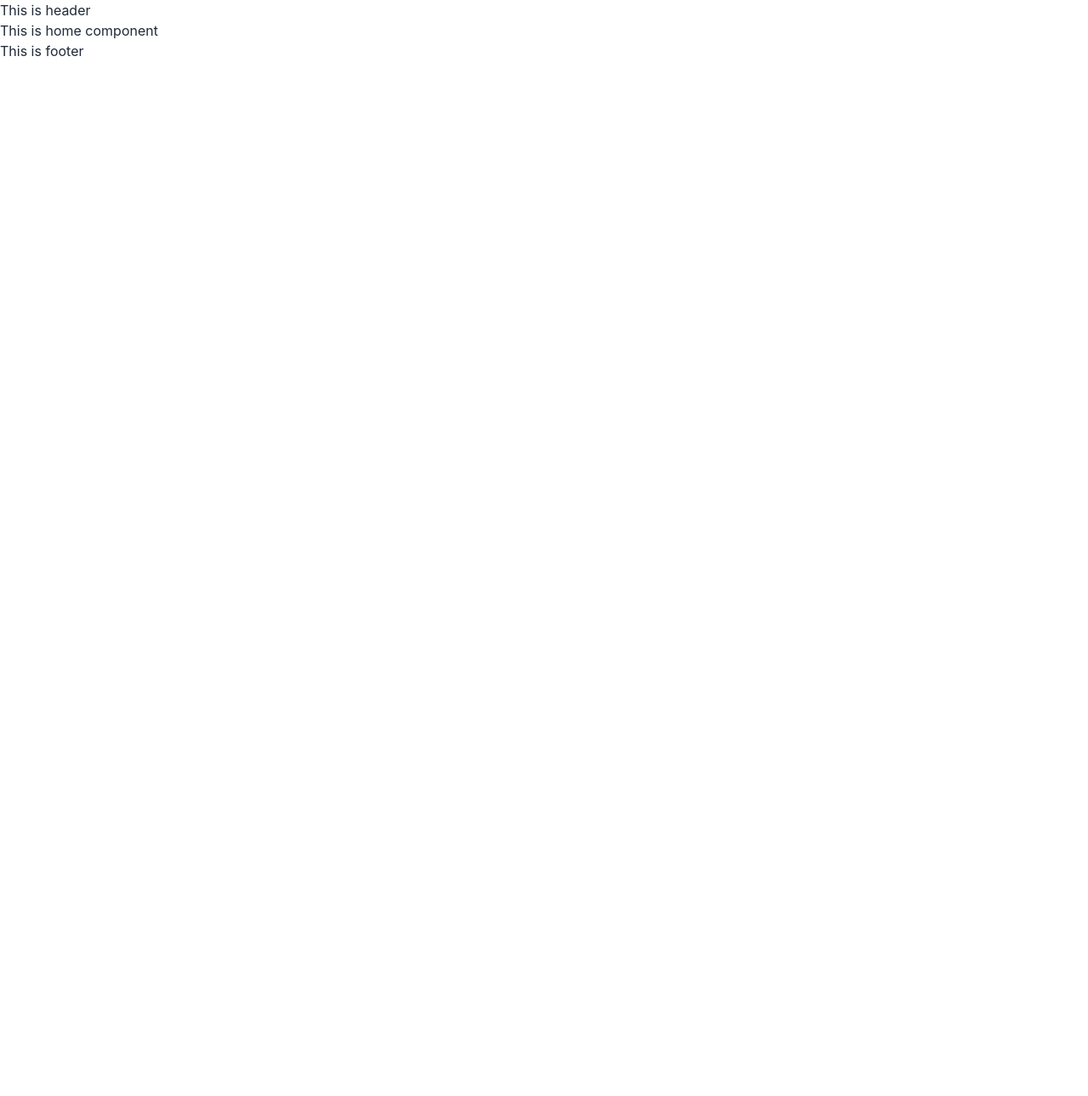
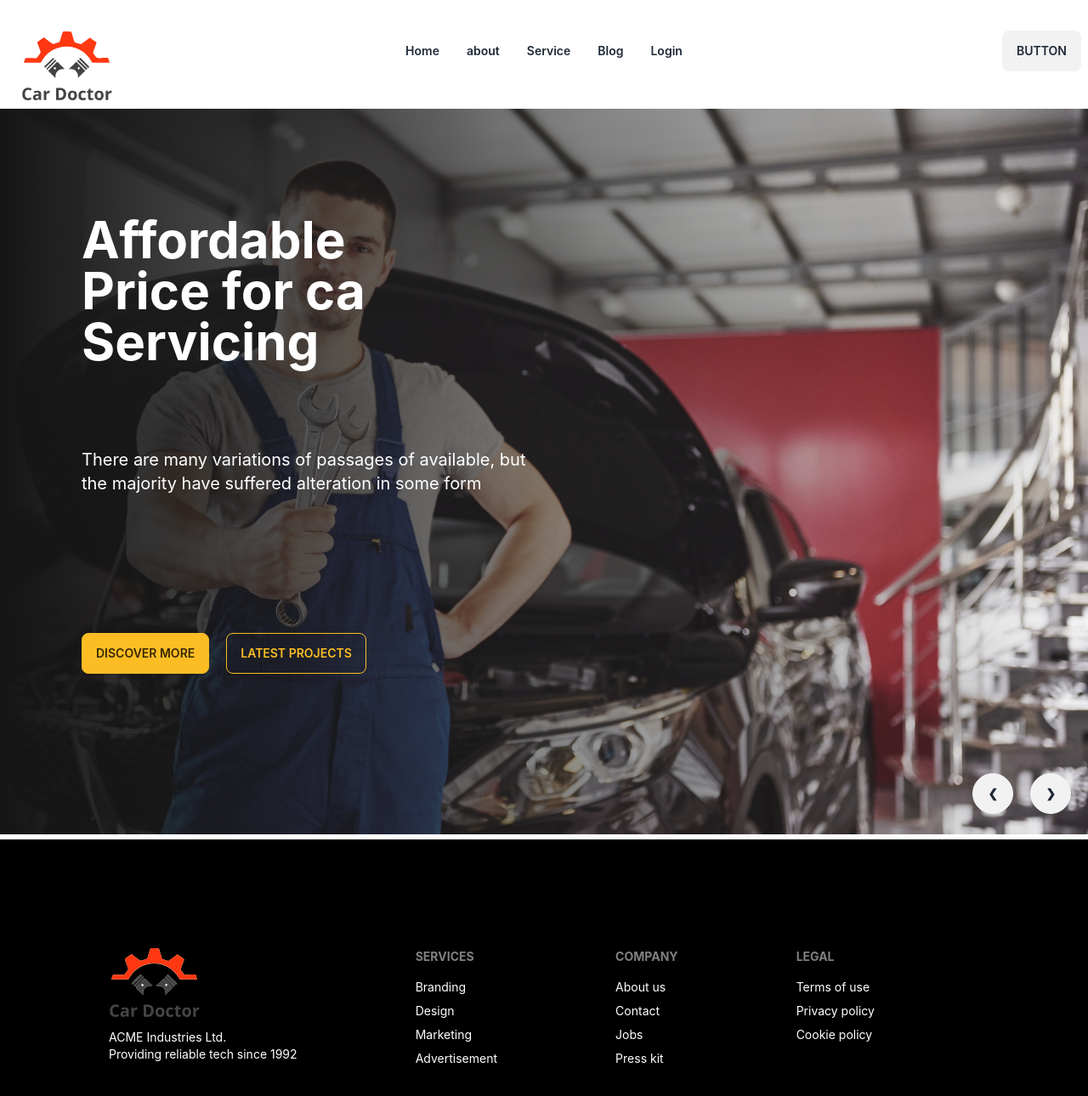
Before and after one commit to Abdurrahmanewu/modern-car-client, a React (Create React App) app: page / in a window 1280 px wide. Shown: the top 1290 px of the page at 85% size. Before the commit the page ends 800 px from the top, so only its background shows below. Built offline with nearby package versions, Linux system fonts and the light colour scheme.

Commit message:
carousel added

```diff
--- a/src/App.js
+++ b/src/App.js
@@ -3,7 +3,7 @@ import router from "./Routes/MainRoutes/Router";
 
 function App() {
   return (
-    <div className="App">
+    <div className="max-w-screen-xl mx-auto">
       <RouterProvider router={router}></RouterProvider>
     </div>
   );
--- /dev/null
+++ b/src/Components/Home/Banner/Banner.css
@@ -0,0 +1,14 @@
+.carousel-img:after {
+  content: "";
+  position: absolute;
+  left: 0;
+  top: 0;
+  width: 100%;
+  height: 100%;
+  display: inline-block;
+  background: linear-gradient(
+    to right,
+    #151515 0%,
+    rgba(21, 21, 21, 0) 100%
+  ); /* W3C */
+}
--- /dev/null
+++ b/src/Components/Home/Banner/Banner.jsx
@@ -0,0 +1,76 @@
+import React from "react";
+import img1 from "../../../assets/images/banner/1.jpg";
+import img2 from "../../../assets/images/banner/2.jpg";
+import img3 from "../../../assets/images/banner/3.jpg";
+import img4 from "../../../assets/images/banner/4.jpg";
+import img5 from "../../../assets/images/banner/5.jpg";
+import img6 from "../../../assets/images/banner/6.jpg";
+import "./Banner.css";
+import BannerItem from "./BannerItem";
+
+const Banner = () => {
+  return (
+    <div>
+      <div className="carousel w-full">
+        <BannerItem image={img1}></BannerItem>
+        <div id="slide2" className="carousel-item relative w-full">
+          <img src={img2} className="w-full" alt="" />
+          <div className="absolute flex justify-between transform -translate-y-1/2 left-5 right-5 top-1/2">
+            <a href="#slide1" className="btn btn-circle">
+              ❮
+            </a>
+            <a href="#slide3" className="btn btn-circle">
+              ❯
+            </a>
+          </div>
+        </div>
+        <div id="slide3" className="carousel-item relative w-full">
+          <img src={img3} className="w-full" alt="" />
+          <div className="absolute flex justify-between transform -translate-y-1/2 left-5 right-5 top-1/2">
+            <a href="#slide2" className="btn btn-circle">
+              ❮
+            </a>
+            <a href="#slide4" className="btn btn-circle">
+              ❯
+            </a>
+          </div>
+        </div>
+        <div id="slide4" className="carousel-item relative w-full">
+          <img src={img4} className="w-full" alt="" />
+          <div className="absolute flex justify-between transform -translate-y-1/2 left-5 right-5 top-1/2">
+            <a href="#slide3" className="btn btn-circle">
+              ❮
+            </a>
+            <a href="#slide5" className="btn btn-circle">
+              ❯
+            </a>
+          </div>
+        </div>
+        <div id="slide5" className="carousel-item relative w-full">
+          <img src={img5} className="w-full" alt="" />
+          <div className="absolute flex justify-between transform -translate-y-1/2 left-5 right-5 top-1/2">
+            <a href="#slide4" className="btn btn-circle">
+              ❮
+            </a>
+            <a href="#slide6" className="btn btn-circle">
+              ❯
+            </a>
+          </div>
+        </div>
+        <div id="slide6" className="carousel-item relative w-full">
+          <img src={img6} className="w-full" alt="" />
+          <div className="absolute flex justify-between transform -translate-y-1/2 left-5 right-5 top-1/2">
+            <a href="#slide5" className="btn btn-circle">
+              ❮
+            </a>
+            <a href="#slide1" className="btn btn-circle">
+              ❯
+            </a>
+          </div>
+        </div>
+      </div>
+    </div>
+  );
+};
+
+export default Banner;
--- /dev/null
+++ b/src/Components/Home/Banner/BannerItem.jsx
@@ -0,0 +1,38 @@
+import React from "react";
+
+const BannerItem = ({ image }) => {
+  return (
+    <div id="slide1" className="carousel-item relative w-full">
+      <div className="carousel-img">
+        <img src={image} className="w-full" alt="" />
+      </div>
+      <div className=" absolute  transform -translate-y-1/2 left-24 top-1/4">
+        <h1 className="text-6xl font-bold text-white">
+          Affordable <br />
+          Price for ca <br />
+          Servicing
+        </h1>
+      </div>
+      <div className=" absolute  transform -translate-y-1/2 left-24 top-1/2">
+        <p className="text-xl text-white">
+          There are many variations of passages of available, but <br />
+          the majority have suffered alteration in some form
+        </p>
+      </div>
+      <div className=" absolute  transform -translate-y-1/2 left-24 top-3/4">
+        <button className="btn btn-warning mr-5">Discover More</button>
+        <button className="btn btn-outline btn-warning">Latest Projects</button>
+      </div>
+      <div className=" absolute flex transform -translate-y-1/2 right-5 bottom-0">
+        <a href="#slide6" className="btn btn-circle mr-5">
+          ❮
+        </a>
+        <a href="#slide2" className="btn btn-circle ">
+          ❯
+        </a>
+      </div>
+    </div>
+  );
+};
+
+export default BannerItem;
--- a/src/Components/Home/Home.jsx
+++ b/src/Components/Home/Home/Home.jsx
@@ -1,9 +1,10 @@
 import React from "react";
+import Banner from "../Banner/Banner";
 
 const Home = () => {
   return (
     <div>
-      <h1>This is home component</h1>
+      <Banner></Banner>
     </div>
   );
 };
--- a/src/Components/Shared/Footer/Footer.jsx
+++ b/src/Components/Shared/Footer/Footer.jsx
@@ -1,10 +1,39 @@
 import React from "react";
+import { Link } from "react-router-dom";
+import logo from "../../../assets/logo.svg";
 
 const Footer = () => {
   return (
-    <div>
-      <h1>This is footer</h1>
-    </div>
+    <footer className="footer p-32 bg-black text-white">
+      <div>
+        <img src={logo} alt="" />
+        <p>
+          ACME Industries Ltd.
+          <br />
+          Providing reliable tech since 1992
+        </p>
+      </div>
+      <div>
+        <span className="footer-title">Services</span>
+        <Link className="link link-hover">Branding</Link>
+        <Link className="link link-hover">Design</Link>
+        <Link className="link link-hover">Marketing</Link>
+        <Link className="link link-hover">Advertisement</Link>
+      </div>
+      <div>
+        <span className="footer-title">Company</span>
+        <Link className="link link-hover">About us</Link>
+        <Link className="link link-hover">Contact</Link>
+        <Link className="link link-hover">Jobs</Link>
+        <Link className="link link-hover">Press kit</Link>
+      </div>
+      <div>
+        <span className="footer-title">Legal</span>
+        <Link className="link link-hover">Terms of use</Link>
+        <Link className="link link-hover">Privacy policy</Link>
+        <Link className="link link-hover">Cookie policy</Link>
+      </div>
+    </footer>
   );
 };
 
--- a/src/Components/Shared/Header/Header.jsx
+++ b/src/Components/Shared/Header/Header.jsx
@@ -1,9 +1,64 @@
 import React from "react";
+import { Link } from "react-router-dom";
+import logo from "../../../assets/logo.svg";
 
 const Header = () => {
+  const menuItems = (
+    <>
+      <li className="font-semibold">
+        <Link to="/">Home</Link>
+      </li>
+      <li className="font-semibold">
+        <Link to="/login">about</Link>
+      </li>
+      <li className="font-semibold">
+        <Link to="/login">Service</Link>
+      </li>
+      <li className="font-semibold">
+        <Link to="/login">Blog</Link>
+      </li>
+      <li className="font-semibold">
+        <Link to="/login">Login</Link>
+      </li>
+    </>
+  );
   return (
-    <div>
-      <h1>This is header</h1>
+    <div className="navbar h-20 mb-12 pt-12 bg-base-100">
+      <div className="navbar-start">
+        <div className="dropdown">
+          <label tabIndex={0} className="btn btn-ghost lg:hidden">
+            <svg
+              xmlns="http://www.w3.org/2000/svg"
+              className="h-5 w-5"
+              fill="none"
+              viewBox="0 0 24 24"
+              stroke="currentColor"
+            >
+              <path
+                strokeLinecap="round"
+                strokeLinejoin="round"
+                strokeWidth="2"
+                d="M4 6h16M4 12h8m-8 6h16"
+              />
+            </svg>
+          </label>
+          <ul
+            tabIndex={0}
+            className="menu menu-sm dropdown-content mt-3 z-[1] p-2 shadow bg-base-100 rounded-box w-52"
+          >
+            {menuItems}
+          </ul>
+        </div>
+        <Link to="/" className="btn btn-ghost normal-case text-xl">
+          <img src={logo} alt="" />
+        </Link>
+      </div>
+      <div className="navbar-center hidden lg:flex">
+        <ul className="menu menu-horizontal px-1">{menuItems}</ul>
+      </div>
+      <div className="navbar-end">
+        <Link className="btn">Button</Link>
+      </div>
     </div>
   );
 };
--- a/src/Routes/MainRoutes/Router.js
+++ b/src/Routes/MainRoutes/Router.js
@@ -1,6 +1,6 @@
 import { createBrowserRouter } from "react-router-dom";
 import Main from "../../Layout/Main";
-import Home from "../../Components/Home/Home";
+import Home from "../../Components/Home/Home/Home";
 
 const router = createBrowserRouter([
   {
```
